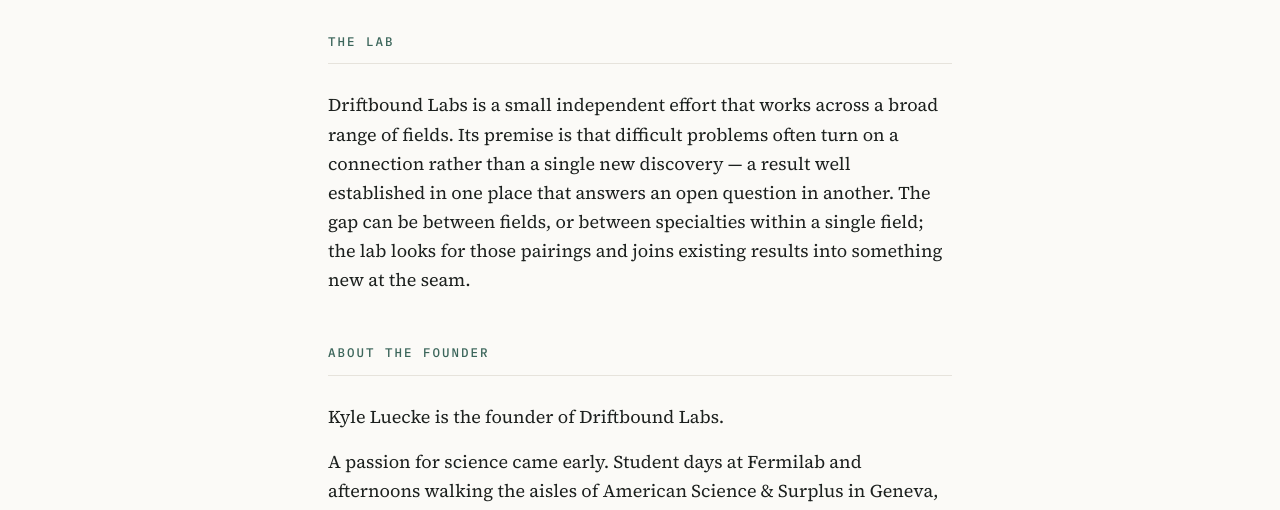
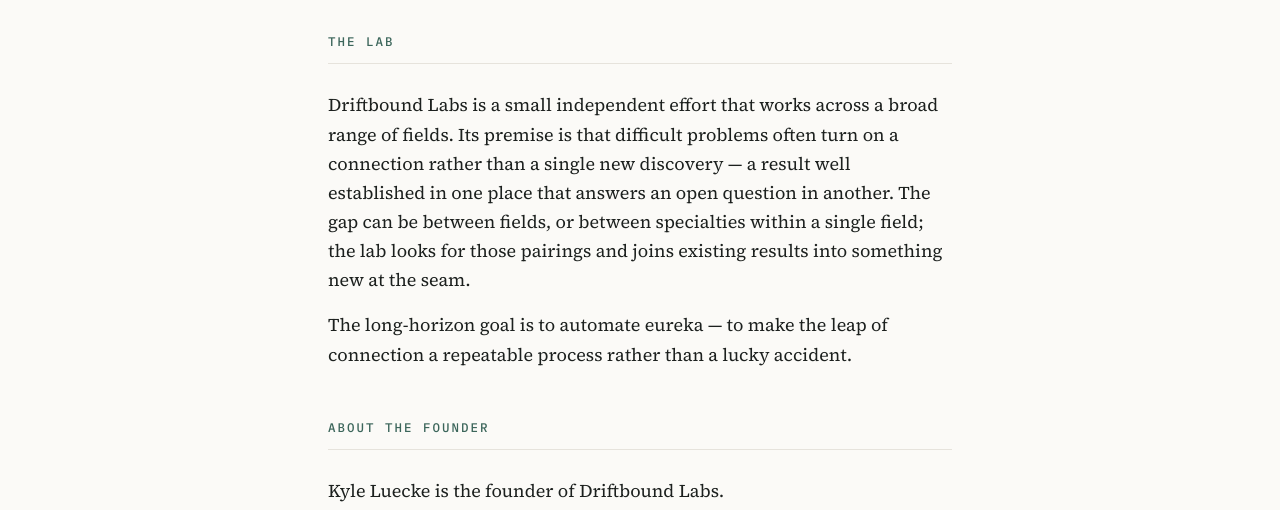
Before and after one commit to k-luecke/driftbound-site, a plain HTML site: page about.html in a window 1280 px wide. Shown: the part 228-738 px from the top of the page. Drawn offline with Linux system fonts and the light colour scheme.

Commit message:
About: state the long-horizon goal — automate eureka
Close the lab's premise with the long-range aim: make the leap of
connection a repeatable process rather than a lucky accident.

```diff
--- a/about.html
+++ b/about.html
@@ -45,6 +45,8 @@
       question in another. The gap can be between fields, or between specialties within a
       single field; the lab looks for those pairings and joins existing results into
       something new at the seam.</p>
+      <p>The long-horizon goal is to automate eureka — to make the leap of connection a
+      repeatable process rather than a lucky accident.</p>
     </section>
 
     <section id="founder">
```
